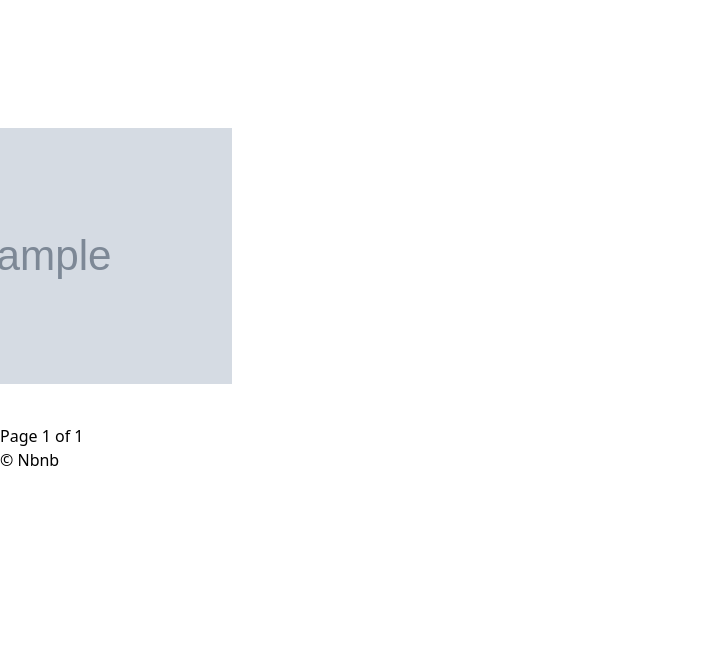
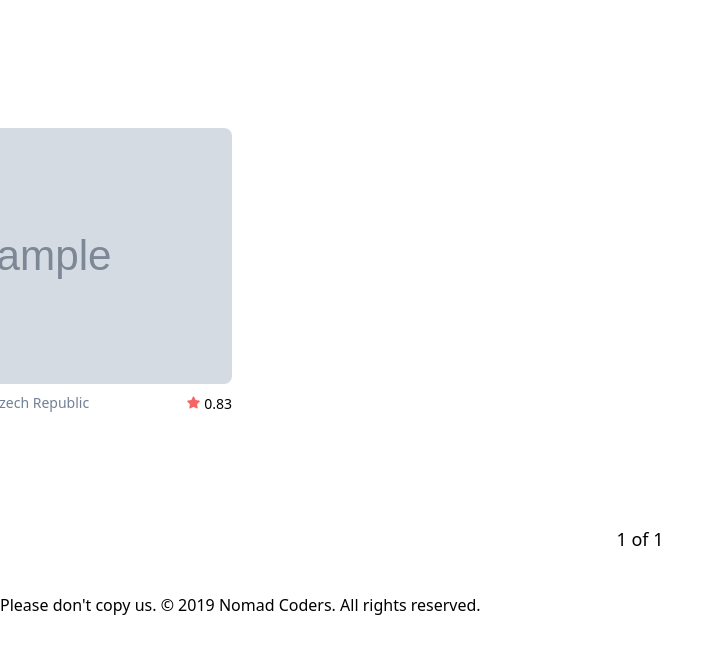
Before and after one commit to sjw6250/airbnb-clone, a Django app: page / in a window 1280 px wide; the page is wider, and only the part inside the window is pictured. Shown: the part 96-750 px from the top of that part, without its empty margins (0-723 px from the left). Run offline with Django 3.2, Linux system fonts and the light colour scheme; tables that the repository leaves empty hold one stand-in row (values such as "Sample post"); grey boxes marked "Sample" are stand-in pictures; style sheets or scripts are compiled from the project's sources; some libraries are stand-ins or nearby versions.

Commit message:
20.6~20.8 room card, 페이징 디자인

```diff
--- a/rooms/views.py
+++ b/rooms/views.py
@@ -8,7 +8,7 @@ class HomeView(ListView):
     """HomeView Definition"""
 
     model = models.Room
-    paginate_by = 10
+    paginate_by = 12
     paginate_orphans = 5
     ordering = "created"
     context_object_name = "rooms"
--- a/templates/base.html
+++ b/templates/base.html
@@ -5,6 +5,7 @@
     <meta charset="UTF-8" />
     <meta name="viewport" content="width=device-width, initial-scale=1.0" />
     <meta http-equiv="X-UA-Compatible" content="ie=edge" />
+    <link rel="stylesheet" href="https://use.fontawesome.com/releases/v5.11.2/css/all.css">
     <link rel="stylesheet" href="{% static 'css/styles.css' %}">
     <title>{% block page_title %}{% endblock page_title %}| Nbnb</title>
   </head>
--- a/templates/partials/footer.html
+++ b/templates/partials/footer.html
@@ -1,3 +1,6 @@
 <footer>
-    &copy; Nbnb
+    <span>
+        Please don't copy us.
+    </span>
+    <span>&copy; 2019 Nomad Coders. All rights reserved.</span>
 </footer>
--- a/templates/partials/room_card.html
+++ b/templates/partials/room_card.html
@@ -1,3 +1,17 @@
-<div class="w-1/4 mb-10 px-2">
-    <div class="w-full h-64 bg-cover bg-center" style="background-image: url({{room.first_photo}});"></div>
+<div class="w-1/4 mb-10 px-2 overflow-hidden">
+    <a href="{% url 'rooms:detail' room.pk %}">
+        <div class="w-full h-64 bg-cover bg-center rounded-lg mb-2 " style="background-image: url({{room.first_photo}});"></div>
+        <div class="flex justify-between mb-2 truncate">
+            <div class="w-4/5 overflow-hidden flex">
+                {% if room.host.superhost %}
+                    <span class="mr-2 uppercase font-medium text-xs border border-black text-black rounded py-px px-1">Superhost</span>
+                {% endif %}
+                <span class="text-sm text-gray-600 block truncate">{{room.city}}, {{room.country.name}}</span>
+            </div>
+            <span class="text-sm flex items-center">
+                <i class="fas fa-star text-red-500 text-xs mr-1"></i> {{room.total_rating}}
+            </span>
+        </div>
+        <span class="text-black w-11/12 block truncate">{{room.name}}</span>
+    </a>
 </div>
--- a/templates/rooms/room_list.html
+++ b/templates/rooms/room_list.html
@@ -7,28 +7,32 @@
 
 {% block content %}
 
-    <div class="container mx-auto">
+    <div class="container mx-auto pb-10">
 
         <div class="rounded-xl bg-gray-800  -mx-40  h-50vh mt-32 mb-24 bg-cover bg-center" style="background-image:url(https://encrypted-tbn0.gstatic.com/images?q=tbn:ANd9GcRFL1JLUAxG488gg_QAbbKjubYyxGbN4YCueQ&usqp=CAU)"></div>
 
-        <div class="flex flex-wrap -mx-40">
+        <div class="flex flex-wrap -mx-40 mb-10">
             {% for room in rooms  %}
                 {% include 'partials/room_card.html' with room=room %}
             {% endfor %}
         </div>
-        <h5>
-        {% if page_obj.has_previous %}
-            <a href="?page={{page_obj.previous_page_number}}">Previous</a>
-        {% endif %}
+        <div class="flex items-center justify-center mx-auto container">
+            {% if page_obj.has_previous %}
+                <a href="?page={{page_obj.previous_page_number}}" class="text-teal-500">
+                    <i class="fas fa-arrow-left fa-lg"></i>
+                </a>
+            {% endif %}
 
-        Page {{page_obj.number}} of {{page_obj.paginator.num_pages}}
+            <span class="mx-3 font-medium text-lg">
+                {{page_obj.number}} of {{page_obj.paginator.num_pages}}
+            </span>
 
-        {% if page_obj.has_next  %}
-            <a href="?page={{page_obj.next_page_number}}">Next</a>
-        {% endif %}
-
-
-        </h5>
+            {% if page_obj.has_next  %}
+                <a href="?page={{page_obj.next_page_number}}" class="text-teal-500">
+                    <i class="fas fa-arrow-right fa-lg"></i>
+                </a>
+            {% endif %}
+        </div>
     </div>
 
 
```
Also changed, not shown: templates/partials/social_login.html (added, +8 -0 lines), templates/users/login.html (+13 -8 lines).
